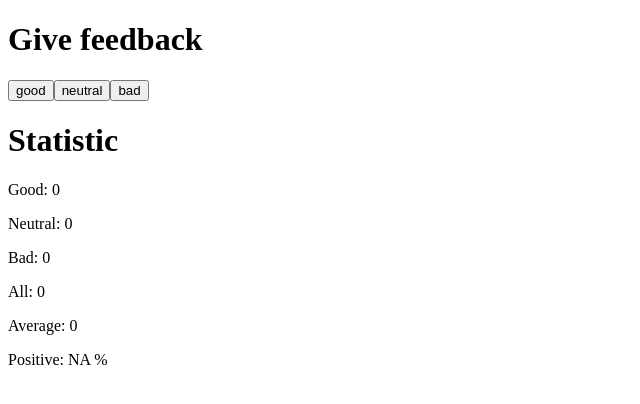
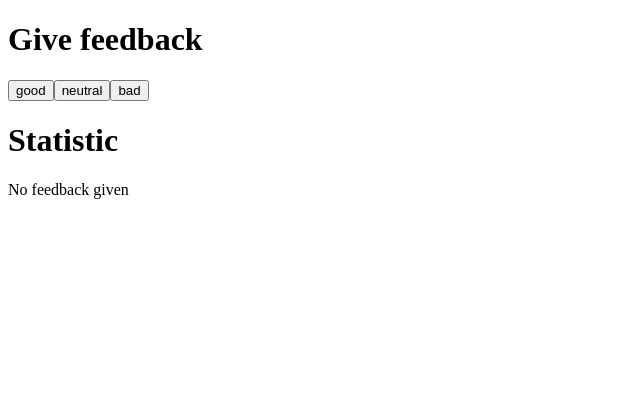
Before and after one commit to 10h30/fullstackopen, a React (Create React App) app in the folder part1/1.6-1.11-unicafe/: page / in a window 1280 px wide. Shown: the top 404 px of the page, without its empty margins (0-640 px from the left). Built offline with nearby package versions, Linux system fonts and the light colour scheme.

Commit message:
Completed 1.9 (unicafe step 4)

```diff
--- a/part1/1.6-1.11-unicafe/src/App.js
+++ b/part1/1.6-1.11-unicafe/src/App.js
@@ -13,15 +13,21 @@ const App = () => {
       const avg = (all !== 0) ? (good - bad) / all : 0
       const positive =  (all !== 0) ? good/all*100 : "NA"
 
+
       return (
         <div>
           <h1>Statistic</h1>
+          {all > 0 &&
+            <div>
               <p>Good: {good}</p>
               <p>Neutral: {neutral}</p>
               <p>Bad: {bad}</p>
               <p>All: {all}</p>
               <p>Average: {avg} </p>
               <p>Positive: {positive} %</p>
+            </div>
+          }
+          {all === 0 && "No feedback given"}
         </div>
       )
   }
```
Lines whose indentation alone changed are shown as unchanged.
